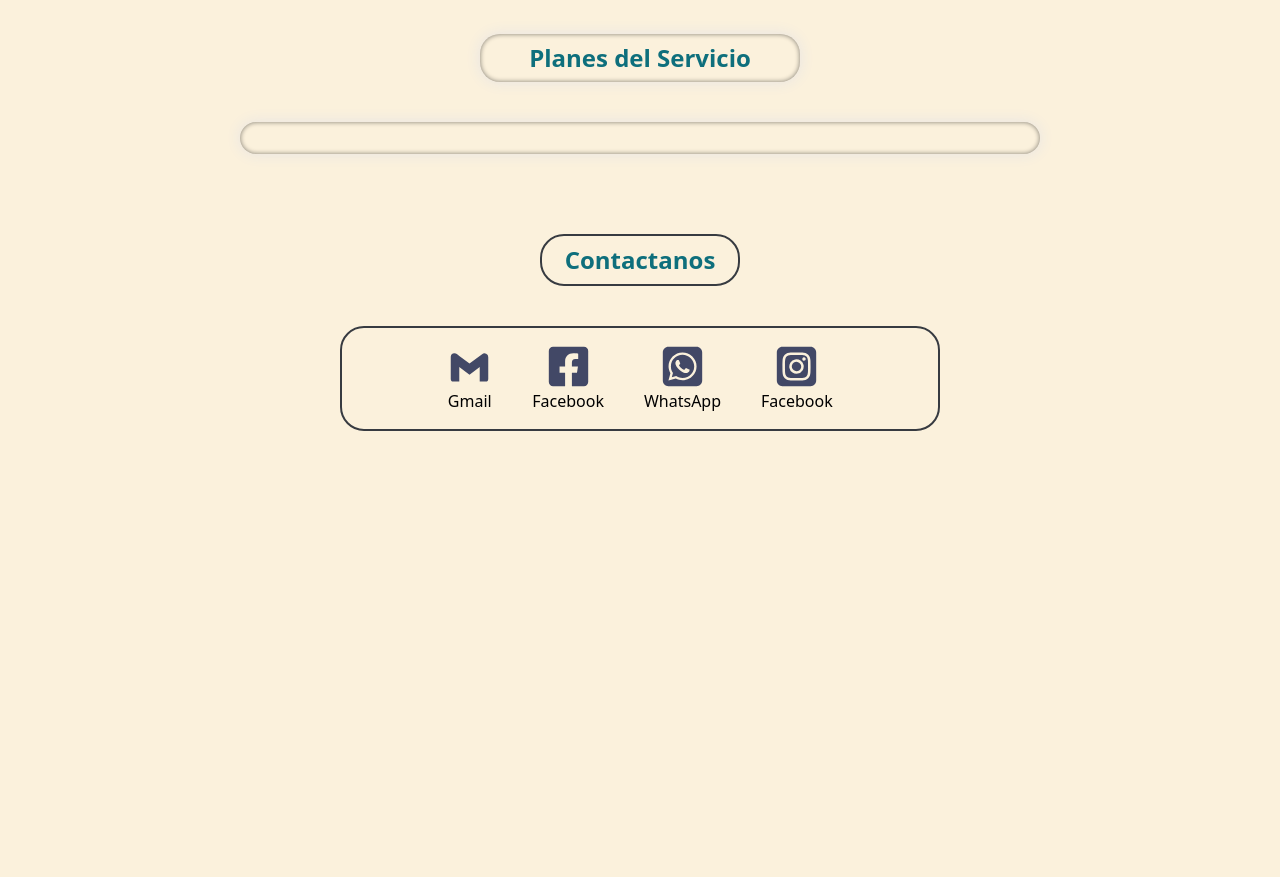
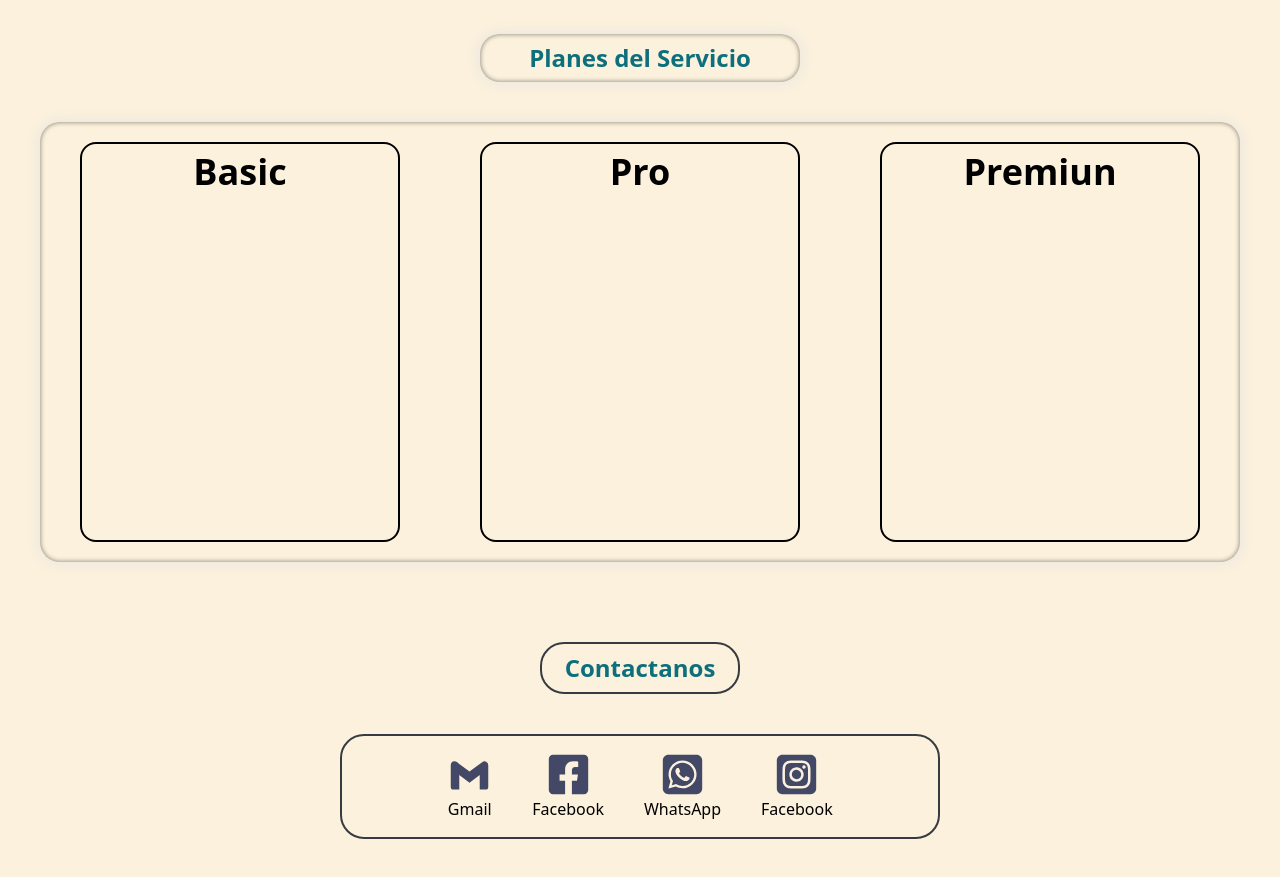
Before and after one commit to yhonder710/web-servicios, a React (Vite) app: page / in a window 1280 px wide. Shown: the part 2420-3297 px from the top of the page. Before the commit the page ends 2891 px from the top, so only its background shows below. Built offline with nearby package versions, Linux system fonts and the light colour scheme.

Commit message:
card empezada

```diff
--- /dev/null
+++ b/src/components/moleculas/CardPlanes.tsx
@@ -0,0 +1,14 @@
+interface Props {
+  title: string
+}
+
+export function CardPlanes({ title }: Props) {
+  return (
+    <article className="w-80 h-100 border-2 rounded-2xl text-center p-2">
+      <header>
+        <h3 className="text-4xl font-bold">{title}</h3>
+
+      </header>
+    </article>
+  )
+}
--- a/src/components/organismos/PlanesDelServicio.tsx
+++ b/src/components/organismos/PlanesDelServicio.tsx
@@ -1,3 +1,5 @@
+import { CardPlanes } from "../moleculas/CardPlanes";
+
 export function PlanesDelServicio() {
   return (
     <section className="w-full h-full flex flex-col items-center p-10 gap-10">
@@ -5,7 +7,11 @@ export function PlanesDelServicio() {
         <h2 className="text-[#0E6F7C] font-bold text-2xl">Planes del Servicio</h2>
       </div>
 
-      <div className="w-200 flex flex-col gap-3 justify-center p-4 px-5 subTitle"></div>
+      <div className="w-300 flex gap-3 items-center justify-between p-5 px-10 subTitle">
+        <CardPlanes title="Basic" />
+        <CardPlanes title="Pro" />
+        <CardPlanes title="Premiun" />
+      </div>
     </section>
   )
 }
```
